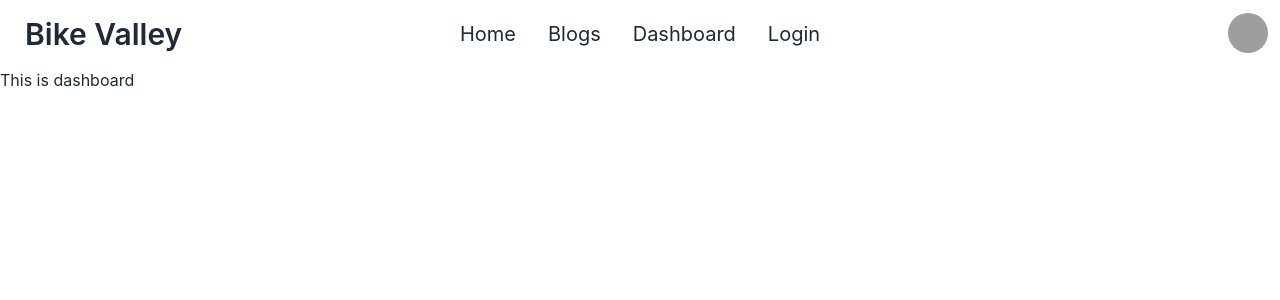
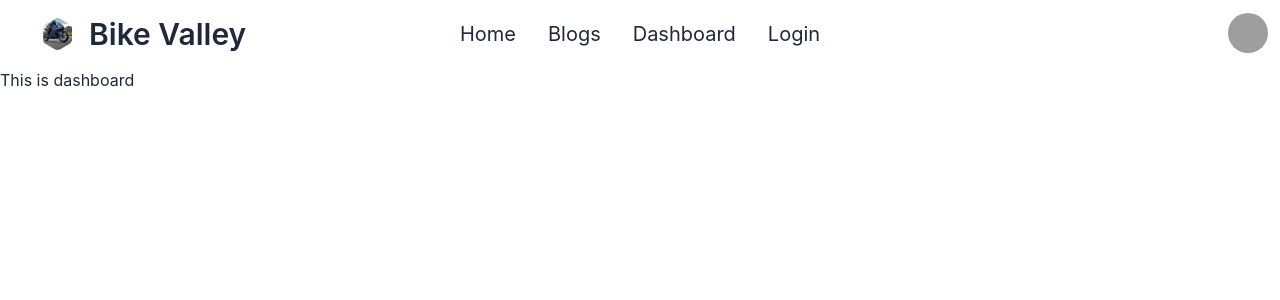
Before and after one commit to Achintya151/bike-valley-app-client-side, a React (Create React App) app: page /dashboard in a window 1280 px wide. Shown: the top 300 px of the page. Built offline with nearby package versions, Linux system fonts and the light colour scheme; grey boxes are pictures that could not be loaded.

Commit message:
logo added

```diff
--- a/src/Pages/Shared/Navbar/Navbar.js
+++ b/src/Pages/Shared/Navbar/Navbar.js
@@ -1,5 +1,6 @@
 import React from 'react';
 import { Link } from 'react-router-dom';
+import logo from '../../../Assets/Images/logo.jpg';
 
 const Navbar = () => {
 
@@ -21,7 +22,15 @@ const Navbar = () => {
                         {menuItems}
                     </ul>
                 </div>
-                <Link className="btn btn-ghost normal-case text-3xl" to='/'>Bike Valley</Link>
+                <div className="btn btn-ghost normal-case">
+                    <div className="avatar px-4">
+                        <div className="w-8 mask mask-hexagon">
+                            <img src={logo} alt="" />
+                        </div>
+                    </div>
+
+                    <Link className='text-3xl' to='/'>Bike Valley</Link>
+                </div>
             </div>
             <div className="navbar-center hidden lg:flex">
                 <ul className="menu menu-horizontal p-0 text-xl">
```
Also changed, not shown: src/Assets/Images/logo.jpg (added).
